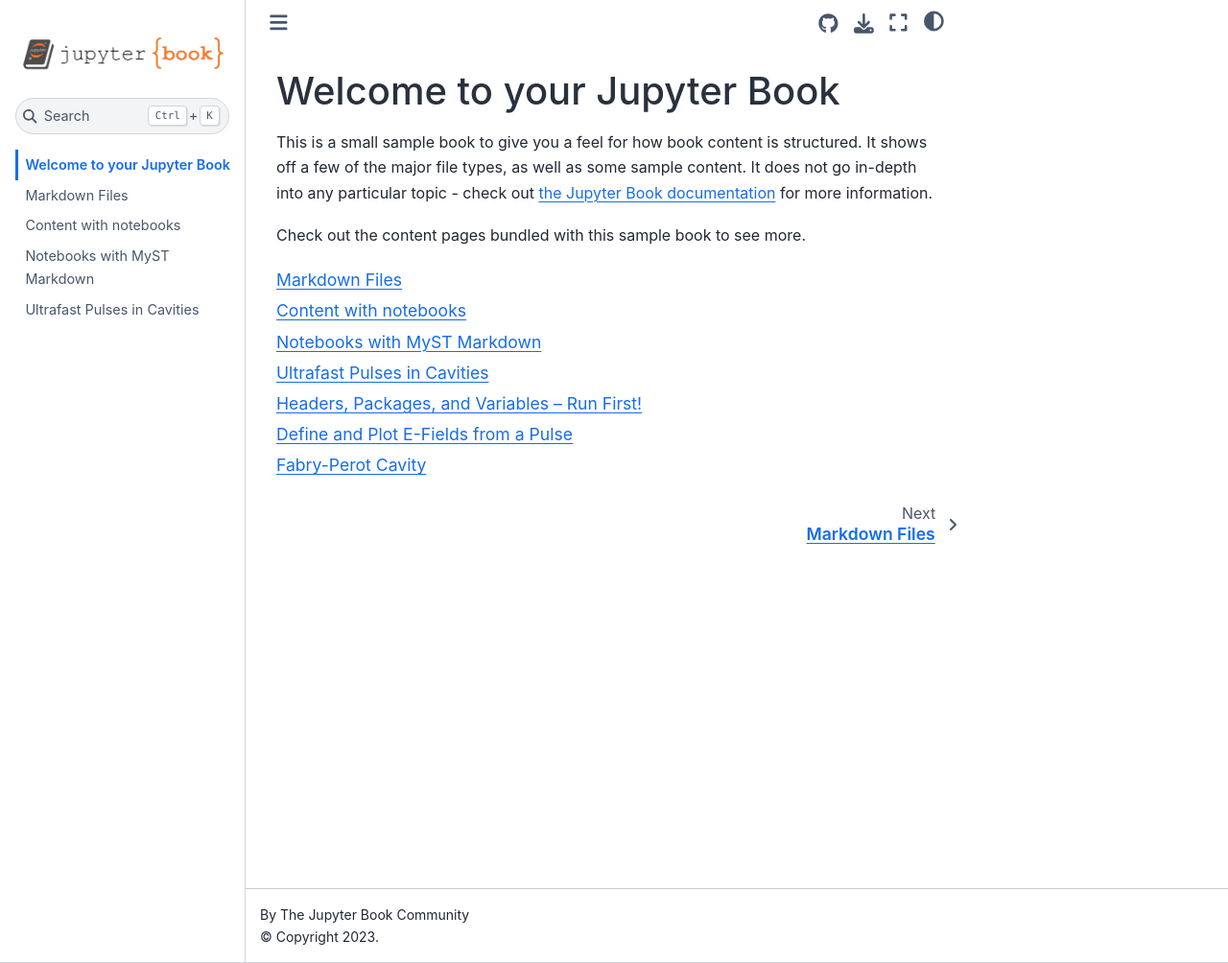
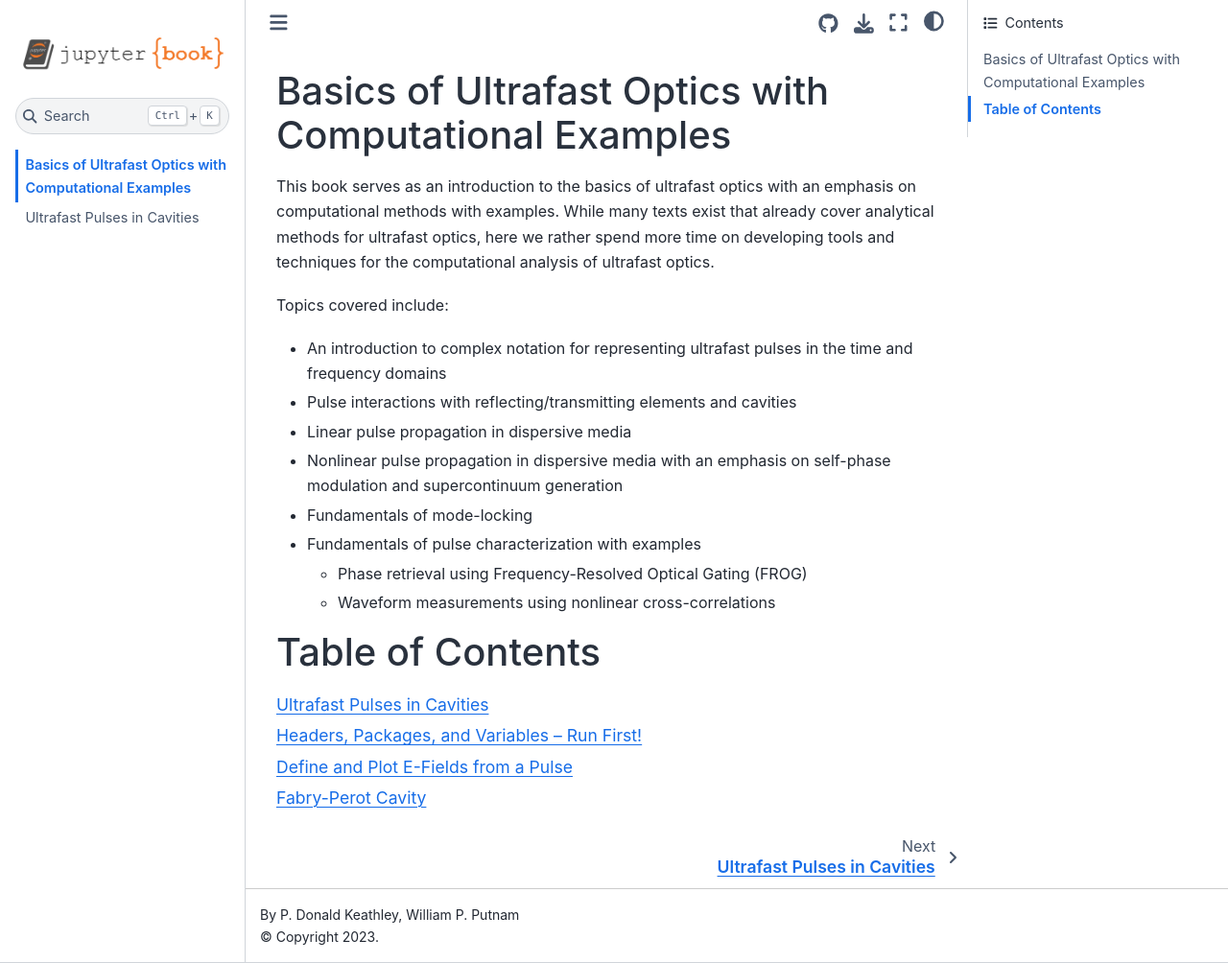
Before and after one commit to dkeathley/JPyBOOK-basics-of-ultrafast-optics-w-computational-examples, a Jupyter Book: the page built from intro.md, in a window 1280 px wide and 1004 px high. Shown: the whole window at 96% size. Built offline with Jupyter Book 1.0.4 settings and Sphinx 7.4.7 and the Sphinx Book theme 1.1.4, drawn with Linux system fonts in a browser that asks for light colours; pages that are not in the unit, such as notebooks, are missing from menus.

Commit message:
Reformatting From Template
Starting the reformatting process from the template for consistency.

Updated TOC and learning how the ipynb files get loaded in the
frontmatter section of the published book.

````diff
--- a/_config.yml
+++ b/_config.yml
@@ -1,8 +1,8 @@
 # Book settings
 # Learn more at https://jupyterbook.org/customize/config.html
 
-title: My sample book
-author: The Jupyter Book Community
+title: Basics of Ultrafast Optics with Computational Examples
+author: P. Donald Keathley, William P. Putnam
 logo: logo.png
 
 # Force re-execution of notebooks on each build.
@@ -20,17 +20,16 @@
 bibtex_bibfiles:
   - references.bib
 
-# Information about where the book exists on the web
-repository:
-  url: https://github.com/executablebooks/jupyter-book  # Online location of your book
-  path_to_book: docs  # Optional path to your book, relative to the repository root
-  branch: master  # Which branch of the repository should be used when creating links (optional)
-
 # Add GitHub buttons to your book
 # See https://jupyterbook.org/customize/config.html#add-a-link-to-your-repository
 html:
   use_issues_button: true
   use_repository_button: true
 
+# Information about where the book exists on the web
+repository:
+  url                       : https://github.com/dkeathley/JPyBOOK-basics-of-ultrafast-optics-w-computational-examples  # Online location of your book
+  branch                    : main  # Which branch of the repository should be used when creating links (optional)
+
 launch_buttons:
   colab_url: "https://colab.research.google.com"
--- a/_toc.yml
+++ b/_toc.yml
@@ -4,8 +4,5 @@
 format: jb-book
 root: intro
 chapters:
-- file: markdown
-- file: notebooks
-- file: markdown-notebooks
 - file: recitation-2
 - file: recitation-5
--- a/intro.md
+++ b/intro.md
@@ -1,11 +1,19 @@
-# Welcome to your Jupyter Book
+# Basics of Ultrafast Optics with Computational Examples
 
-This is a small sample book to give you a feel for how book content is
-structured.
-It shows off a few of the major file types, as well as some sample content.
-It does not go in-depth into any particular topic - check out [the Jupyter Book documentation](https://jupyterbook.org) for more information.
+This book serves as an introduction to the basics of ultrafast optics with an emphasis on computational methods with examples. While many texts exist that already cover analytical methods for ultrafast optics, here we rather spend more time on developing tools and techniques for the computational analysis of ultrafast optics.
 
-Check out the content pages bundled with this sample book to see more.
+Topics covered include:
+
+ - An introduction to complex notation for representing ultrafast pulses in the time and frequency domains
+ - Pulse interactions with reflecting/transmitting elements and cavities
+ - Linear pulse propagation in dispersive media
+ - Nonlinear pulse propagation in dispersive media with an emphasis on self-phase modulation and supercontinuum generation
+ - Fundamentals of mode-locking
+ - Fundamentals of pulse characterization with examples
+   - Phase retrieval using Frequency-Resolved Optical Gating (FROG)
+   - Waveform measurements using nonlinear cross-correlations
+
+# Table of Contents
 
 ```{tableofcontents}
 ```
--- a/requirements.txt
+++ b/requirements.txt
@@ -1,3 +1,5 @@
 jupyter-book
 matplotlib
 numpy
+scipy
+h5py
````
